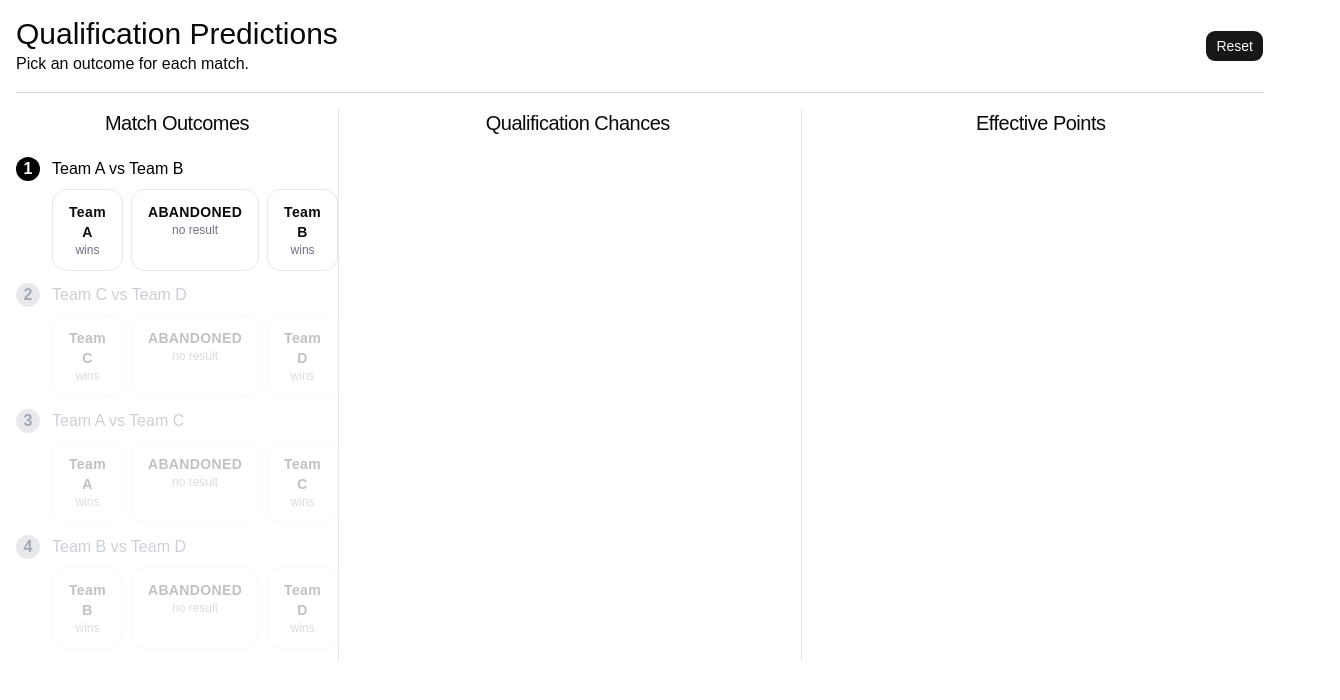
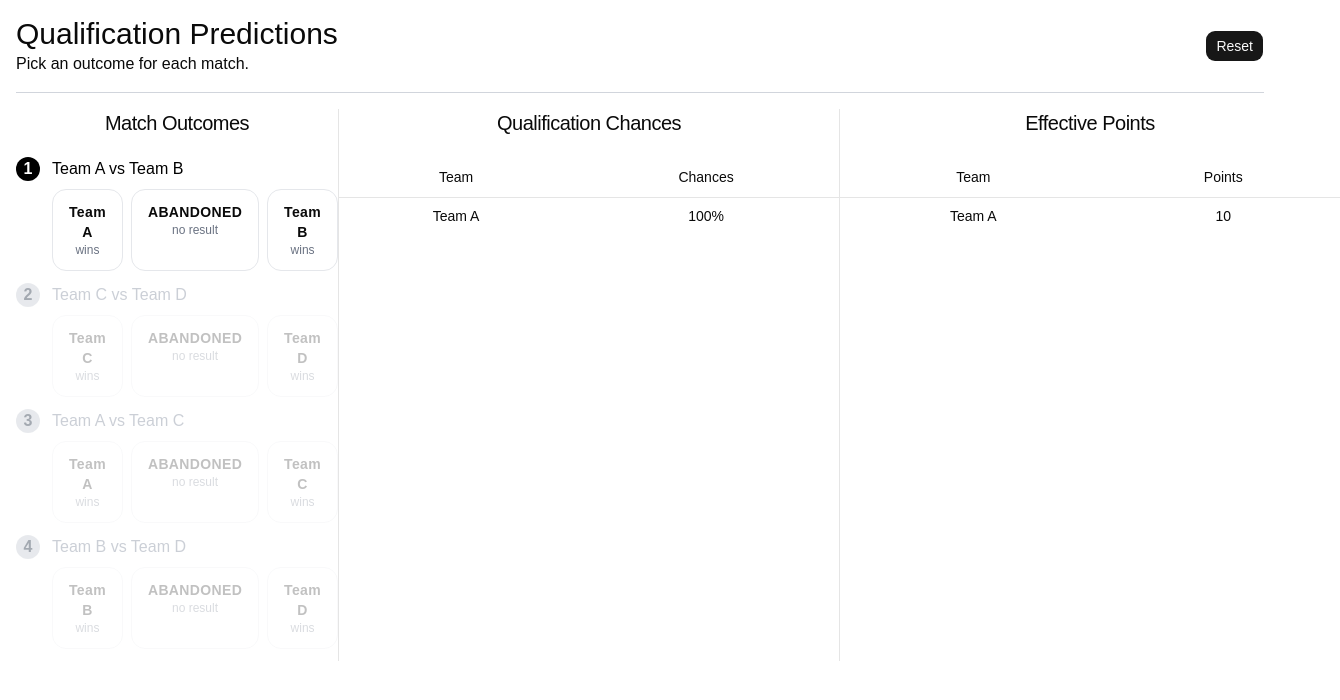
Before and after one commit to kaustavshouvik/statchef, a React (Vite) app in the folder frontend/: page / in a window 1280 px wide. Shown: the top 700 px of the page, 1340 px wide, since content can reach past the window. Built offline with nearby package versions, Linux system fonts and the light colour scheme.

Commit message:
frontend: add tables

```diff
--- a/frontend/src/App.jsx
+++ b/frontend/src/App.jsx
@@ -1,5 +1,13 @@
 import { useState } from 'react';
 import { Button } from '@/components/ui/button';
+import {
+  Table,
+  TableBody,
+  TableCell,
+  TableHead,
+  TableHeader,
+  TableRow,
+} from '@/components/ui/table';
 
 const matches = [
   {
@@ -140,7 +148,7 @@ function App() {
 
       <hr className="my-4 border-t border-gray-300" />
 
-      <div className="grid grid-cols-[1.25fr_2fr_2fr] gap-4 divide-x">
+      <div className="grid grid-cols-[1.5fr_2fr_2fr] divide-x">
         <div>
           <h2 className="mb-5 text-center text-xl tracking-tight">Match Outcomes</h2>
 
@@ -158,10 +166,44 @@ function App() {
 
         <div>
           <h2 className="mb-5 text-center text-xl tracking-tight">Qualification Chances</h2>
+          <div className="flex justify-center">
+            <Table className="w-[500px]">
+              <TableHeader>
+                <TableRow>
+                  <TableHead className="text-center">Team</TableHead>
+                  <TableHead className="text-center">Chances</TableHead>
+                </TableRow>
+              </TableHeader>
+
+              <TableBody>
+                <TableRow>
+                  <TableCell className="text-center">Team A</TableCell>
+                  <TableCell className="text-center">100%</TableCell>
+                </TableRow>
+              </TableBody>
+            </Table>
+          </div>
         </div>
 
         <div>
           <h2 className="mb-5 text-center text-xl tracking-tight">Effective Points</h2>
+          <div className="flex justify-center">
+            <Table className="w-[500px]">
+              <TableHeader>
+                <TableRow>
+                  <TableHead className="text-center">Team</TableHead>
+                  <TableHead className="text-center">Points</TableHead>
+                </TableRow>
+              </TableHeader>
+
+              <TableBody>
+                <TableRow>
+                  <TableCell className="text-center">Team A</TableCell>
+                  <TableCell className="text-center">10</TableCell>
+                </TableRow>
+              </TableBody>
+            </Table>
+          </div>
         </div>
       </div>
     </div>
--- /dev/null
+++ b/frontend/src/components/ui/table.jsx
@@ -0,0 +1,87 @@
+import * as React from 'react';
+
+import { cn } from '@/lib/utils';
+
+function Table({ className, ...props }) {
+  return (
+    <div data-slot="table-container" className="relative overflow-x-auto">
+      <table
+        data-slot="table"
+        className={cn('w-full caption-bottom text-sm', className)}
+        {...props}
+      />
+    </div>
+  );
+}
+
+function TableHeader({ className, ...props }) {
+  return <thead data-slot="table-header" className={cn('[&_tr]:border-b', className)} {...props} />;
+}
+
+function TableBody({ className, ...props }) {
+  return (
+    <tbody
+      data-slot="table-body"
+      className={cn('[&_tr:last-child]:border-0', className)}
+      {...props}
+    />
+  );
+}
+
+function TableFooter({ className, ...props }) {
+  return (
+    <tfoot
+      data-slot="table-footer"
+      className={cn('border-t bg-muted/50 font-medium [&>tr]:last:border-b-0', className)}
+      {...props}
+    />
+  );
+}
+
+function TableRow({ className, ...props }) {
+  return (
+    <tr
+      data-slot="table-row"
+      className={cn(
+        'border-b transition-colors hover:bg-muted/50 has-aria-expanded:bg-muted/50 data-[state=selected]:bg-muted',
+        className,
+      )}
+      {...props}
+    />
+  );
+}
+
+function TableHead({ className, ...props }) {
+  return (
+    <th
+      data-slot="table-head"
+      className={cn(
+        'h-10 px-2 text-left align-middle font-medium whitespace-nowrap text-foreground [&:has([role=checkbox])]:pr-0',
+        className,
+      )}
+      {...props}
+    />
+  );
+}
+
+function TableCell({ className, ...props }) {
+  return (
+    <td
+      data-slot="table-cell"
+      className={cn('p-2 align-middle whitespace-nowrap [&:has([role=checkbox])]:pr-0', className)}
+      {...props}
+    />
+  );
+}
+
+function TableCaption({ className, ...props }) {
+  return (
+    <caption
+      data-slot="table-caption"
+      className={cn('mt-4 text-sm text-muted-foreground', className)}
+      {...props}
+    />
+  );
+}
+
+export { Table, TableHeader, TableBody, TableFooter, TableHead, TableRow, TableCell, TableCaption };
```
